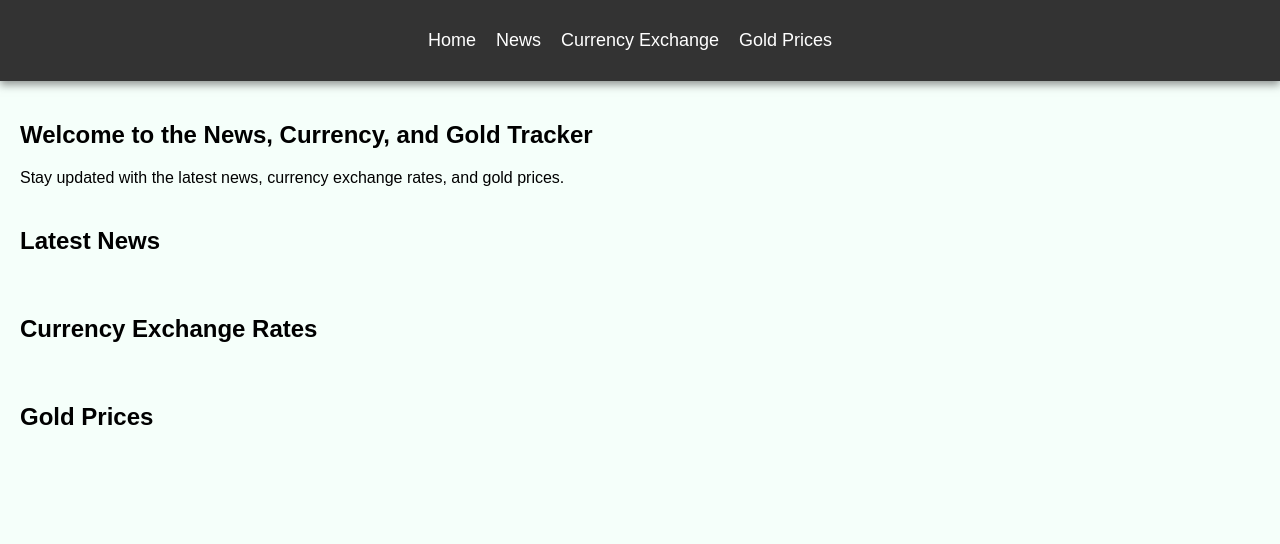
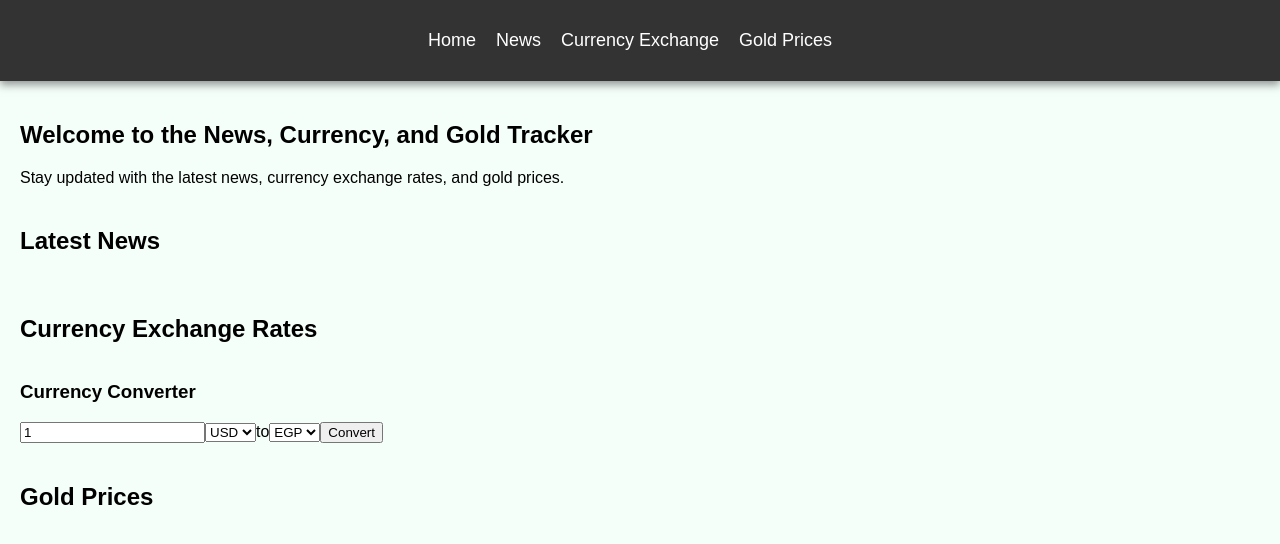
Before and after one commit to HodHod106/ABI-Assesment-React, a React (Create React App) app: page / in a window 1280 px wide. Shown: the top 544 px of the page. Built offline with nearby package versions, Linux system fonts and the light colour scheme; no server answers.

Commit message:
Currency rates >> added currency converter

```diff
--- a/src/components/CurrencyRates.jsx
+++ b/src/components/CurrencyRates.jsx
@@ -3,6 +3,10 @@
 
 const CurrencyRates = () => {
   const [rate, setRate] = useState(null);
+  const [amount, setAmount] = useState(1); // Initial amount for conversion
+  const [fromCurrency, setFromCurrency] = useState("USD");
+  const [toCurrency, setToCurrency] = useState("EGP");
+  const [convertedAmount, setConvertedAmount] = useState(null);
 
   useEffect(() => {
     const getRates = async () => {
@@ -12,7 +16,49 @@
     getRates();
   }, []);
 
+  const handleAmountChange = (e) => {
+    let value = parseInt(e.target.value, 10); // Parse the value as an integer
+
+    // Check if the parsed value is not a number (NaN) or less than or equal to zero
+    if (isNaN(value) || value <= 0) {
+      // Option 1: Prevent updating state with non-positive values
+      // return;
+
+      // Option 2: Reset amount to a positive default value
+      value = 1; // Reset to 1 or any positive default value
+    }
+
+    setAmount(value); // Update amount state with the valid (positive) input value
+  };
+
+  const handleFromCurrencyChange = (e) => {
+    setFromCurrency(e.target.value);
+  };
+
+  const handleToCurrencyChange = (e) => {
+    setToCurrency(e.target.value);
+  };
+
+  const convertCurrency = () => {
+    if (!rate) return; // Ensure rates are fetched
+
+    let convertedValue;
+    // Conversion logic based on fetched rates
+    if (fromCurrency === "USD" && toCurrency === "EGP") {
+      convertedValue = amount * rate; // Adjust key based on your actual data structure
+    } else if (fromCurrency === "EGP" && toCurrency === "USD") {
+      convertedValue = amount / rate; // Adjust key based on your actual data structure
+    } else {
+      console.error("Unsupported conversion.");
+      return;
+    }
+
+    setConvertedAmount(convertedValue.toFixed(2)); // Round to two decimal places
+  };
+  console.log(rate);
+
   return (
+    <div className="currency-rates">
       <div className="grid-container">
         {rate && (
           <div className="grid-item">
@@ -20,6 +66,31 @@
             <p>{rate}</p>
           </div>
         )}
+        <div className="conversion-section">
+          <h3>Currency Converter</h3>
+          <div className="input-section">
+            <input type="number" value={amount} onChange={handleAmountChange} />
+            <select value={fromCurrency} onChange={handleFromCurrencyChange}>
+              <option value="USD">USD</option>
+              <option value="EGP">EGP</option>
+            </select>
+            <span>to</span>
+            <select value={toCurrency} onChange={handleToCurrencyChange}>
+              <option value="EGP">EGP</option>
+              <option value="USD">USD</option>
+            </select>
+            <button onClick={convertCurrency}>Convert</button>
+          </div>
+          {convertedAmount !== null && (
+            <div className="result">
+              <p>
+                {amount} {fromCurrency} is approximately {convertedAmount}{" "}
+                {toCurrency}
+              </p>
+            </div>
+          )}
+        </div>
+      </div>
     </div>
   );
 };
```
Lines whose indentation alone changed are shown as unchanged.
